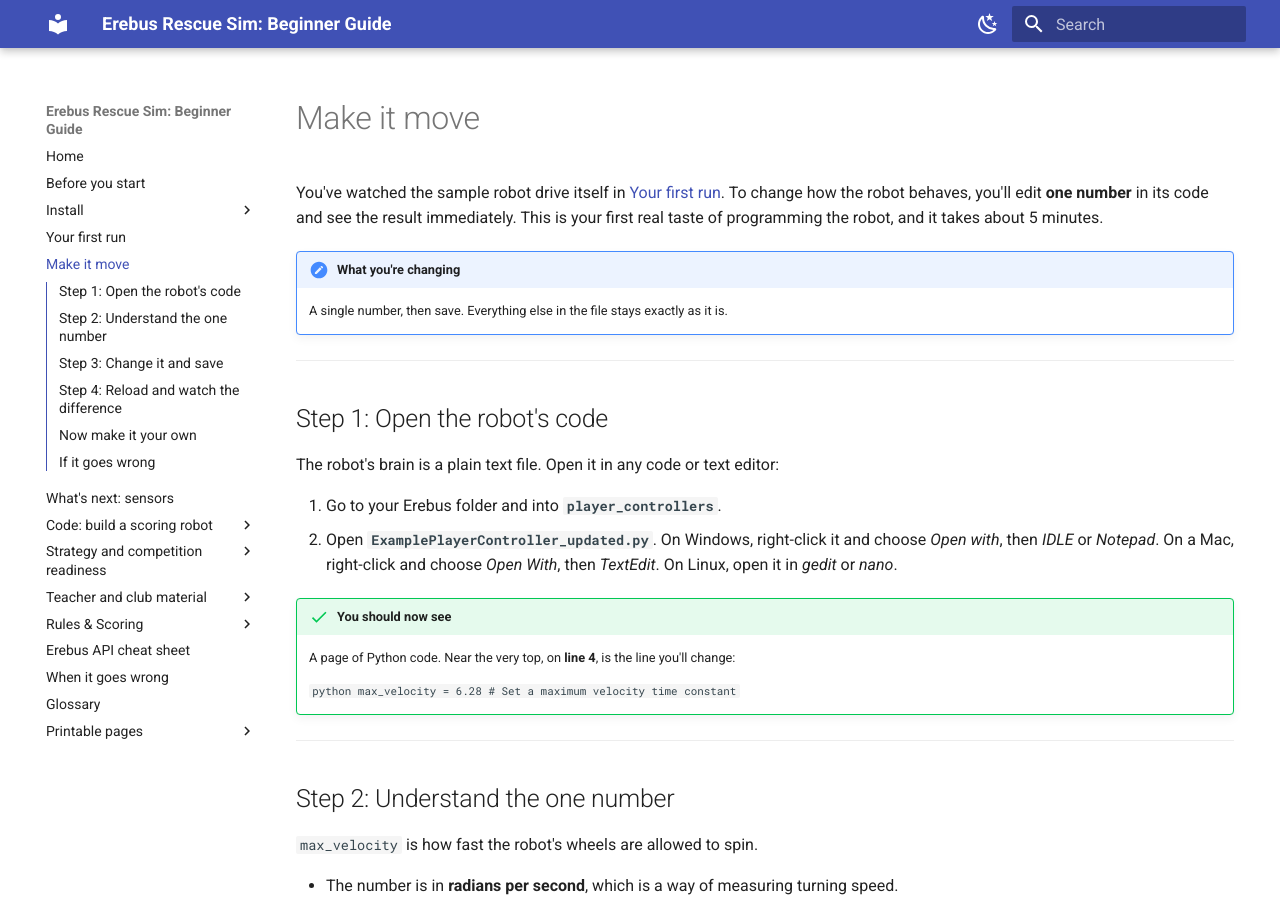
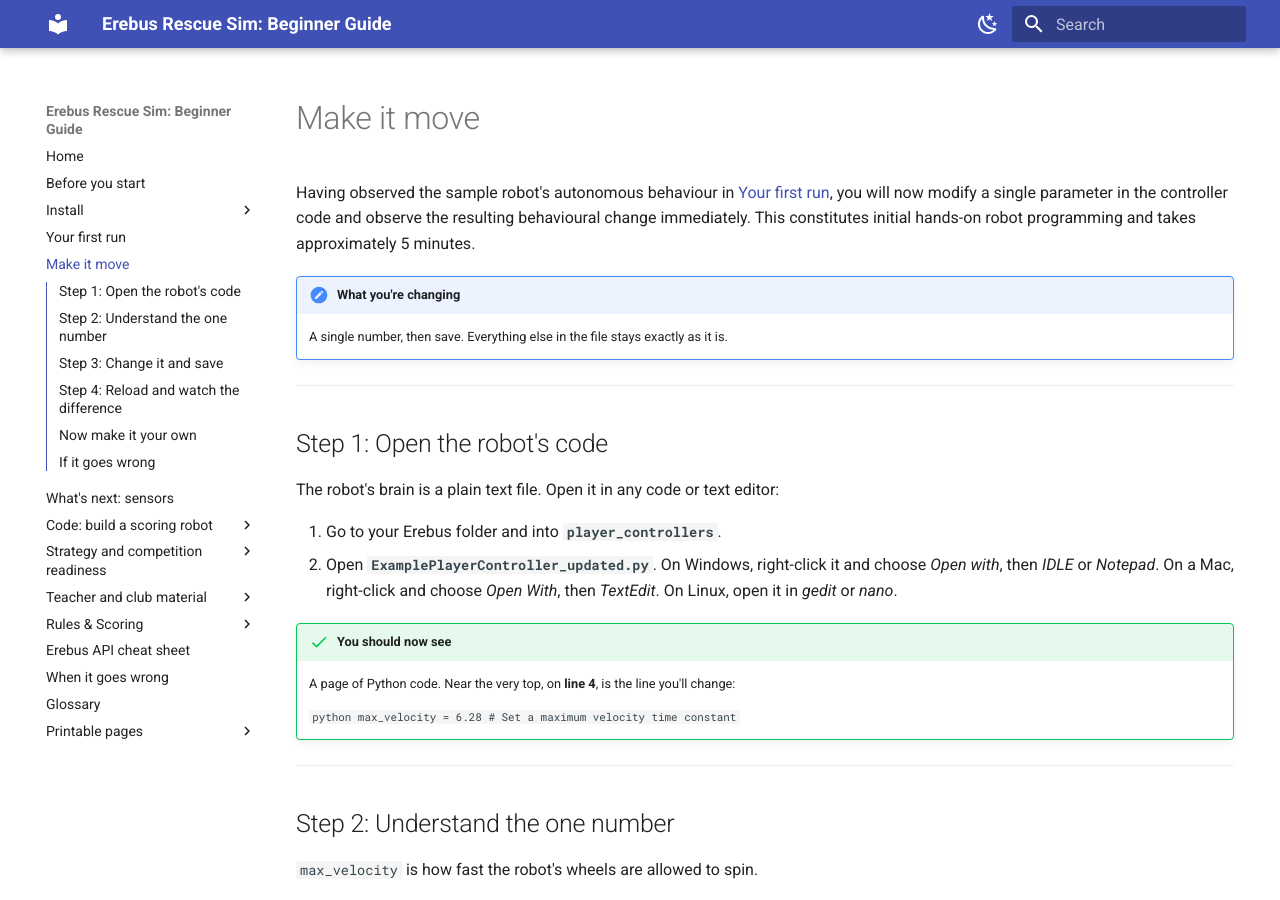
Before and after one commit to talkingj/rcja-rescue-sim-resources, an MkDocs documentation site: the page built from docs/make-it-move.md, in a window 1280 px wide and 900 px high. Built offline with MkDocs 1.6.1 and Material for MkDocs 9.7.7, drawn with Linux system fonts in a browser that asks for light colours.

Commit message:
make-it-move: replace intro with author's exact rewrite
- New first paragraph (author's text verbatim, AU spelling)
- first-run link preserved
- gates: pass (1 pre-existing splice warn, false positive)

```diff
--- a/docs/make-it-move.md
+++ b/docs/make-it-move.md
@@ -1,8 +1,9 @@
 # Make it move
 
-You've watched the sample robot drive itself in [Your first run](first-run.md). To change how the
-robot behaves, you'll edit **one number** in its code and see the result immediately. This is your
-first real taste of programming the robot, and it takes about 5 minutes.
+Having observed the sample robot's autonomous behaviour in [Your first run](first-run.md), you
+will now modify a single parameter in the controller code and observe the resulting behavioural
+change immediately. This constitutes initial hands-on robot programming and takes approximately
+5 minutes.
 
 !!! note "What you're changing"
     A single number, then save. Everything else in the file stays exactly as it is.
```
